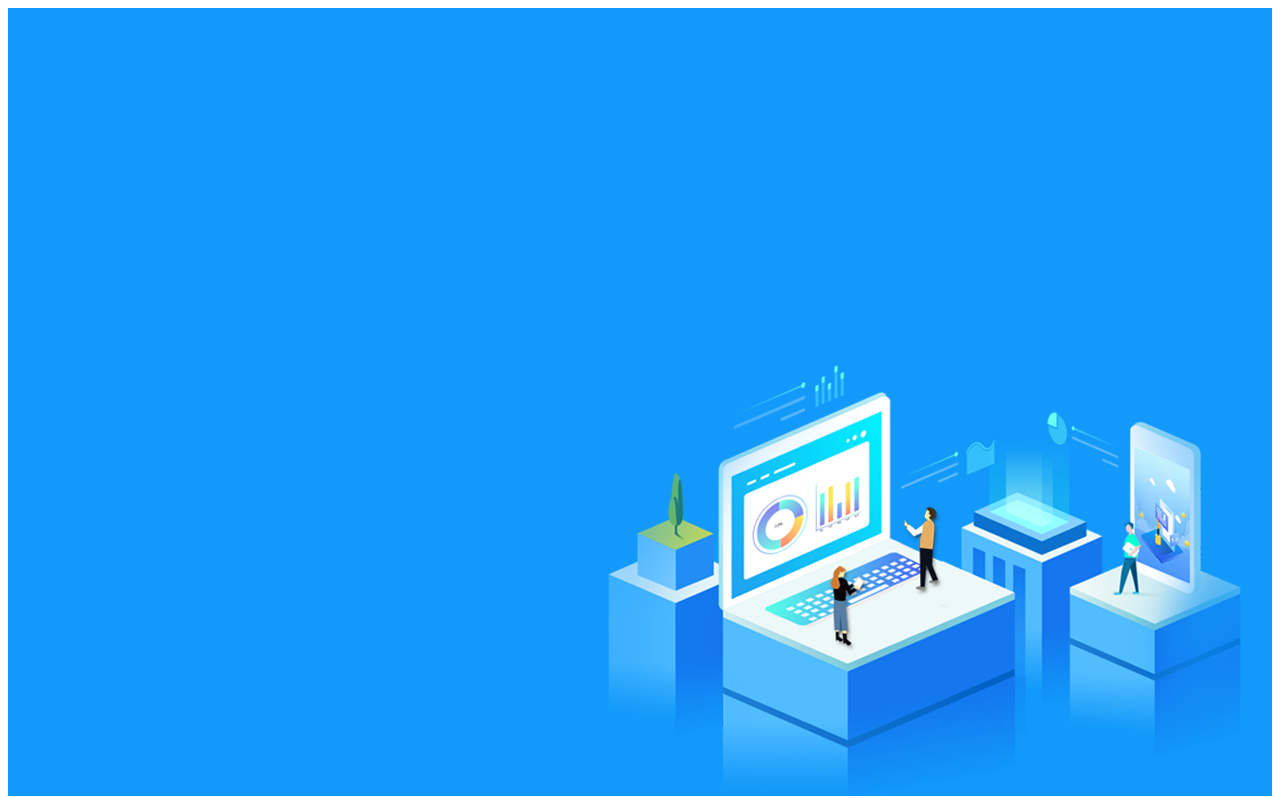
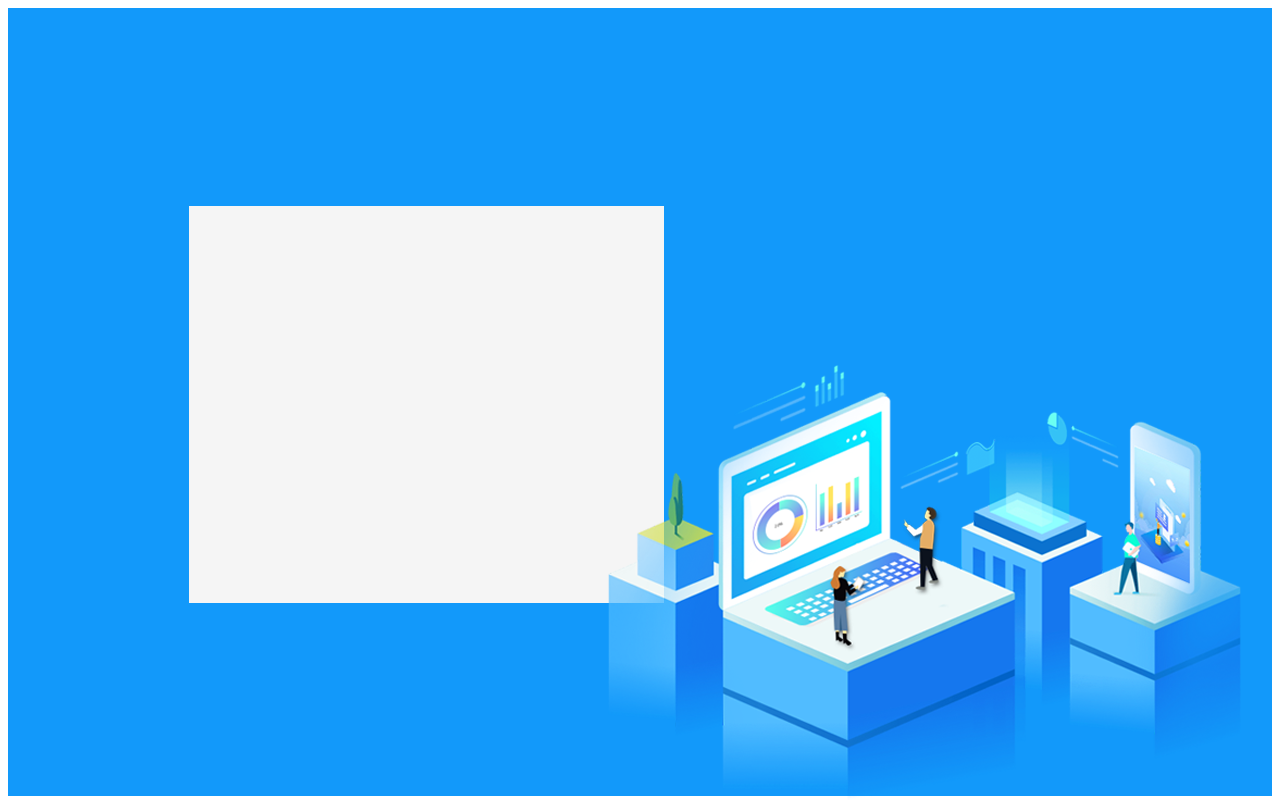
Before and after one commit to panzhenyao/exerciseWebPage, a Vue app: page /#/login in a window 1280 px wide. Built offline with nearby package versions, Linux system fonts and the light colour scheme.

Commit message:
调整了eslint语法插件

```diff
--- a/src/components/dashboard/Home.vue
+++ b/src/components/dashboard/Home.vue
@@ -7,13 +7,13 @@
 <script>
 export default {
   data() {
-    return {};
+    return {}
   },
 
   methods: {},
 
   created() {}
-};
+}
 </script>
 
 <style lang='less' scoped>
--- a/src/components/dashboard/Login.vue
+++ b/src/components/dashboard/Login.vue
@@ -1,6 +1,9 @@
 <template>
   <el-container>
     <el-main class="container">
+      <el-card>
+
+      </el-card>
       <div class="login-banner"></div>
     </el-main>
   </el-container>
@@ -9,13 +12,13 @@
 <script>
 export default {
   data() {
-    return {};
+    return {}
   },
 
   methods: {},
 
   created() {}
-};
+}
 </script>
 
 <style lang='less' scoped>
@@ -31,5 +34,15 @@ export default {
     height: 435px;
     background: url('../../assets/img/login_banner_ele.png') no-repeat;
   }
+  .el-card {
+    position: relative;
+    top: 198px;
+    left: 181px;
+
+    width: 475px;
+    height: 397px;
+
+    background-color: #f5f5f5;
+  }
 }
 </style>
--- a/src/components/user/User.vue
+++ b/src/components/user/User.vue
@@ -5,13 +5,13 @@
 <script>
 export default {
   data() {
-    return {};
+    return {}
   },
 
   methods: {},
 
   created() {}
-};
+}
 </script>
 
 <style lang='less' scoped>
--- a/src/plugins/element.js
+++ b/src/plugins/element.js
@@ -39,7 +39,6 @@ import {
   Upload,
   Image
 } from 'element-ui'
-
 
 Vue.use(Button)
 Vue.use(Form)
```
Also changed, not shown: package.json (+24 -4 lines), src/main.js (+7 -7 lines), src/router.js (+7 -7 lines), .eslintrc.js (added), 2 other files (tests, documents, lock files or other folders).
